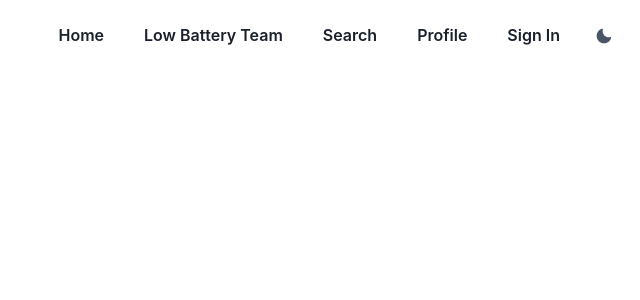
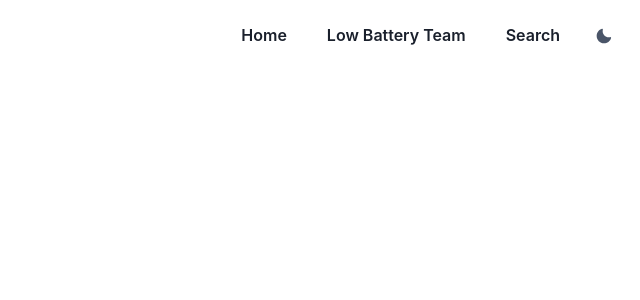
Before and after one commit to Chinmay2660/ui-clashofclans, a React (Create React App) app: page / in a window 1280 px wide. Shown: the top 300 px of the page, without its empty margins (640-1280 px from the left). Built offline with nearby package versions, Linux system fonts and the light colour scheme.

Commit message:
Feat: Add Login button

```diff
--- a/src/components/Home/Navbar.jsx
+++ b/src/components/Home/Navbar.jsx
@@ -27,13 +27,18 @@ const Navbar = (props) => {
         console.log("test")
     }
 
+    const handleLogIn = () => {
+        console.log("test")
+    }
+
     return (
         <Box style={{ padding: '1rem', display: 'flex', justifyContent: 'flex-end', alignItems: 'center' }}>
             <Button variant='ghost' mr='0.5rem' onClick={handleHome}>Home</Button>
             <Button variant='ghost' mr='0.5rem' onClick={handleLowBatteryTeam}>Low Battery Team</Button>
             <Button variant='ghost' mr='0.5rem' onClick={handleSearch}>Search</Button>
-            <Button variant='ghost' mr='0.5rem' onClick={handleProfile}>Profile</Button>
-            <Button variant='ghost' mr='0.5rem' onClick={handleSignIn}>Sign In</Button>
+            {/* <Button variant='ghost' mr='0.5rem' onClick={handleProfile}>Profile</Button>
+            <Button variant='ghost' mr='0.5rem' onClick={handleSignIn}>Sign Up</Button>
+            <Button variant='ghost' mr='0.5rem' onClick={handleLogIn}>Log in</Button> */}
             <IconButton
                 aria-label="Toggle dark mode"
                 icon={useColorModeValue(<MoonIcon />, <SunIcon />)}
```
